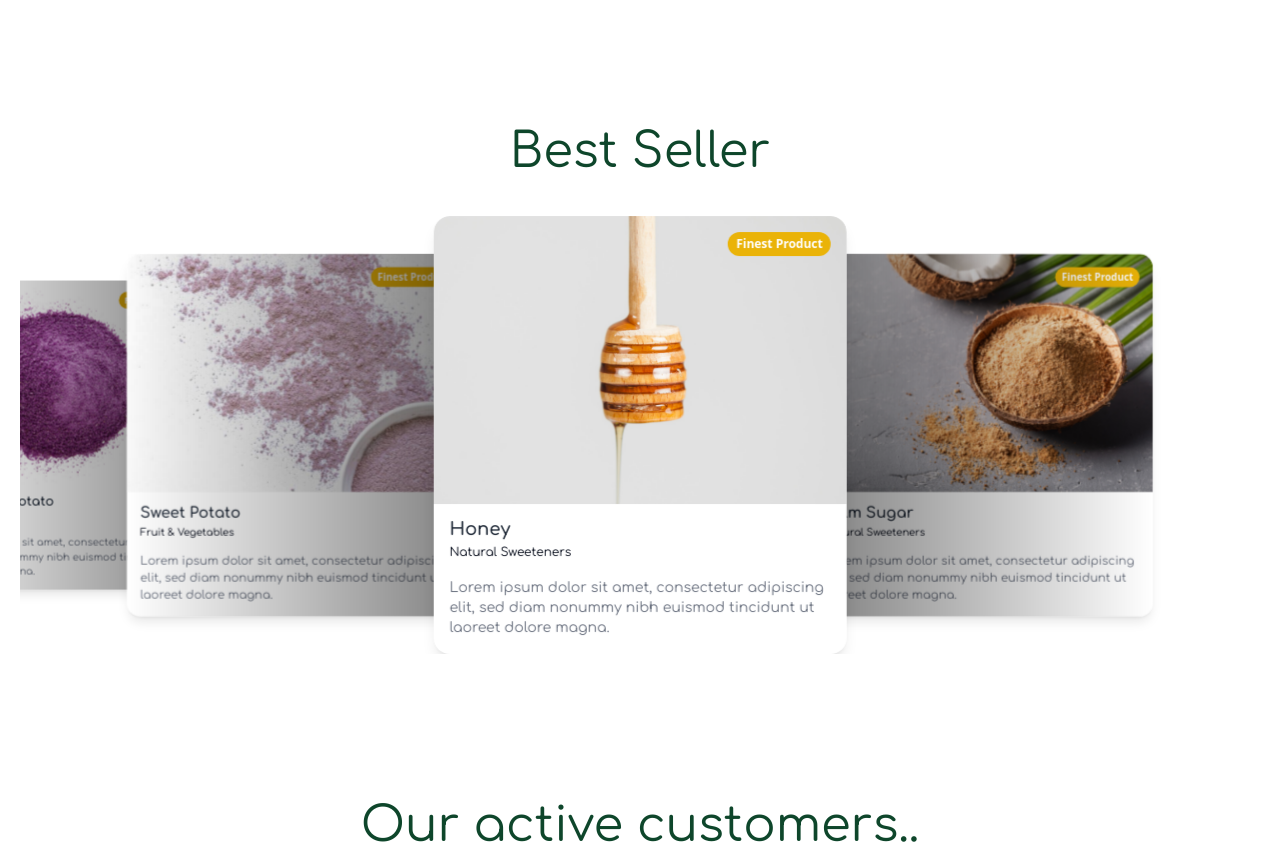
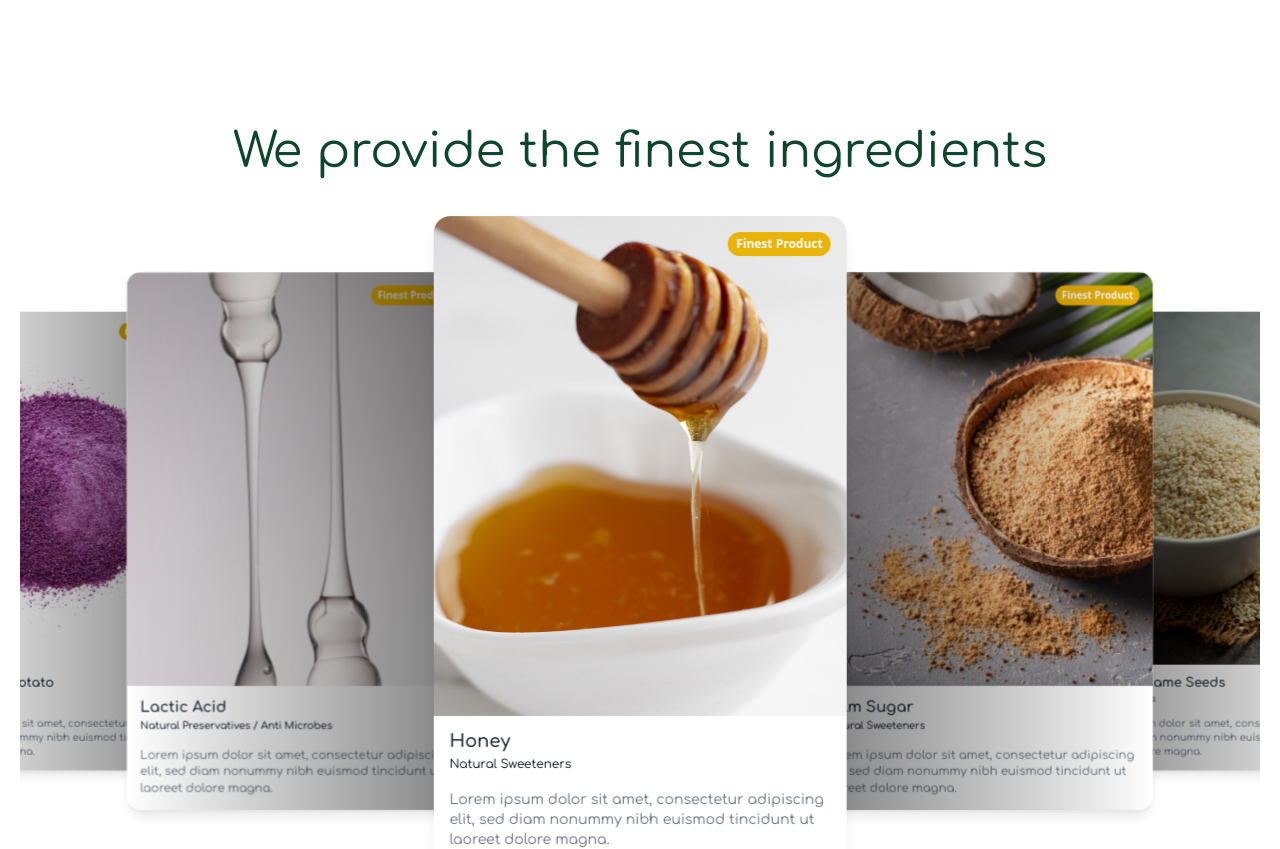
Before and after one commit to fadilaharifki/maxi-web, a Next.js app: page / in a window 1280 px wide. Shown: the part 3020-3869 px from the top of the page. Built offline with nearby package versions, Linux system fonts and the light colour scheme; a web font is replaced by a local one.

Commit message:
fix home

```diff
--- a/src/contants/product.ts
+++ b/src/contants/product.ts
@@ -9,9 +9,9 @@ export const AllProduct = [
     best_seller: true,
     new_product: false,
     images: [
+      "/assets/image/products/honey/1.jpg",
       "/assets/image/products/honey/2.jpg",
       "/assets/image/products/honey/3.jpg",
-      "/assets/image/products/honey/1.jpg",
       "/assets/image/products/honey/4.jpg",
     ],
     description:
@@ -355,7 +355,7 @@ export const AllProduct = [
     product_form: "Whole Grains",
     category: "BEANS & GRAINS",
     development_bussines: "100% NATURAL FROM OUR FAMILY OWNED FARM",
-    best_seller: false,
+    best_seller: true,
     new_product: false,
     images: [
       "/assets/image/products/white-sesame-seeds/2.jpg",
@@ -412,7 +412,7 @@ export const AllProduct = [
     product_form: "Powder",
     category: "FRUIT & VEGETABLES",
     development_bussines: "100% NATURAL FROM OUR FAMILY OWNED FARM",
-    best_seller: true,
+    best_seller: false,
     new_product: false,
     images: ["/assets/image/products/fruit-vegie/14.jpg"],
     description:
@@ -530,9 +530,9 @@ export const AllProduct = [
     product_form: "Liquid",
     category: "NATURAL PRESERVATIVES / ANTI MICROBES",
     development_bussines: "INTERNATIONAL PARTNERSHIP",
-    best_seller: false,
+    best_seller: true,
     new_product: false,
-    images: ["/assets/image/products/anti-microbes/11.jpg"],
+    images: ["/assets/image/products/anti-microbes/17.jpg"],
     description:
       "Lorem ipsum dolor sit amet, consectetur adipiscing elit, sed diam nonummy nibh euismod tincidunt ut laoreet dolore magna.",
   },
--- a/src/modules/home/index.tsx
+++ b/src/modules/home/index.tsx
@@ -62,7 +62,15 @@ const ModuleHome = () => {
   const handleScroll = (id: string) => {
     const element = document.getElementById(id);
     if (element) {
-      const yOffset = -500;
+      let yOffset = 0;
+      switch (id) {
+        case "best-seller":
+          yOffset = -300;
+          break;
+        default:
+          yOffset = -100;
+          break;
+      }
       const y =
         element.getBoundingClientRect().top + window.pageYOffset + yOffset;
 
@@ -267,7 +275,7 @@ const ModuleHome = () => {
       </section>
       <section id="best-seller" className="m-5 rounded-lg">
         <div className="font-comfortaa text-3xl md:text-5xl text-center text-bold text-primary-green pb-10">
-          Best Seller
+          We provide the finest ingredients
         </div>
         <Swiper
           effect={"coverflow"}
@@ -293,6 +301,7 @@ const ModuleHome = () => {
                     isBestSeller={product.best_seller}
                     category={product.category}
                     images={product.images}
+                    classNameImage="md:h-[500px]"
                     onDetail={() => {
                       updateParams({
                         unix: product.id,
@@ -350,8 +359,12 @@ const ModuleHome = () => {
       <DialogComponent
         open={meta.open}
         handleColse={() => {
-          setMeta({});
-          removeParams(["unix", "id", "openDetail", "productName"]);
+          removeParams(["unix", "openDetail", "productName"]);
+          setMeta({ ...meta, open: false });
+
+          setTimeout(() => {
+            setMeta({});
+          }, 200);
         }}
       >
         <DialogContent className="sm:max-w-[425px]">
@@ -388,8 +401,12 @@ const ModuleHome = () => {
                   )
                 )}
               </CarouselContent>
-              <CarouselPrevious className="ml-16" />
-              <CarouselNext className="mr-16" />
+              {meta?.images?.length > 1 && (
+                <>
+                  <CarouselPrevious className="ml-16" />
+                  <CarouselNext className="mr-16" />
+                </>
+              )}
             </Carousel>
             <div className="flex gap-3 my-5">
               <div>
--- a/src/modules/product/category/index.tsx
+++ b/src/modules/product/category/index.tsx
@@ -217,8 +217,12 @@ const CategoryProductModules = () => {
                   )
                 )}
               </CarouselContent>
-              <CarouselPrevious className="ml-16" />
-              <CarouselNext className="mr-16" />
+              {meta?.images?.length > 1 && (
+                <>
+                  <CarouselPrevious className="ml-16" />
+                  <CarouselNext className="mr-16" />
+                </>
+              )}
             </Carousel>
 
             <div className="flex gap-3 my-5">
```
Also changed, not shown: public/assets/image/products/anti-microbes/17.jpg (added), public/assets/image/products/honey/1.jpg.
